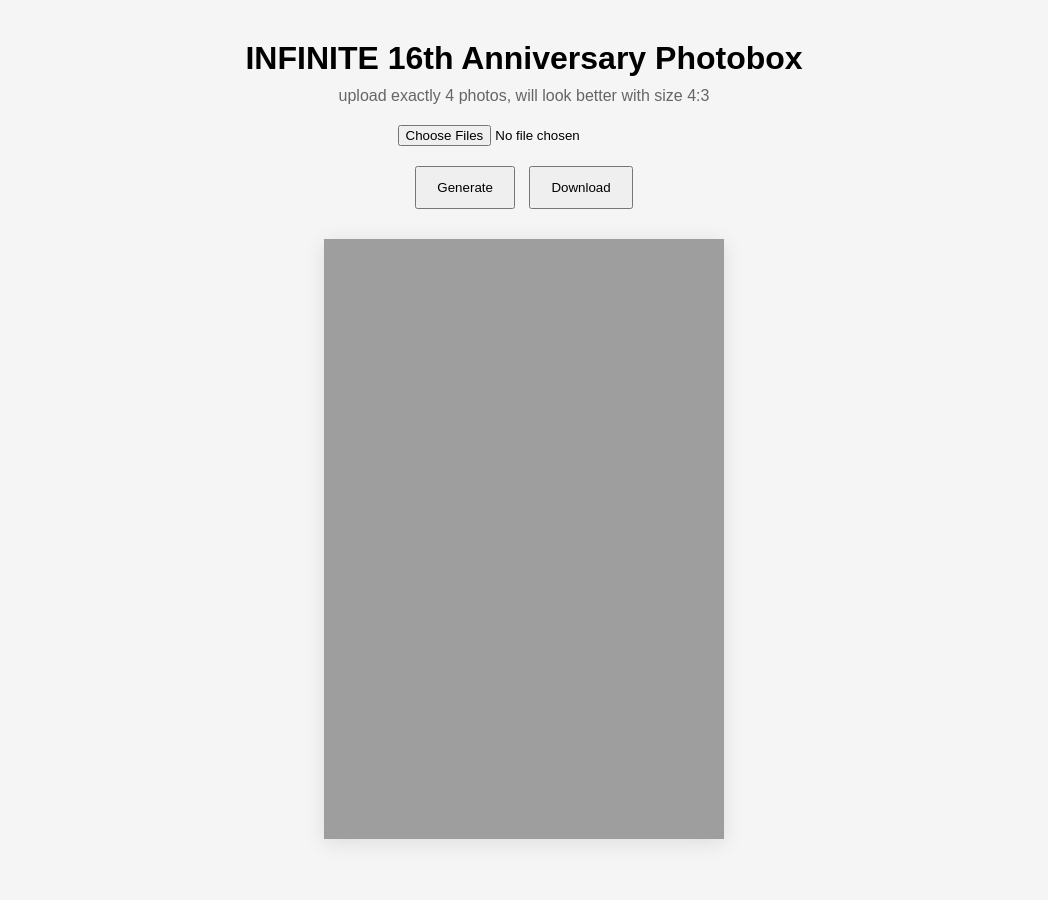
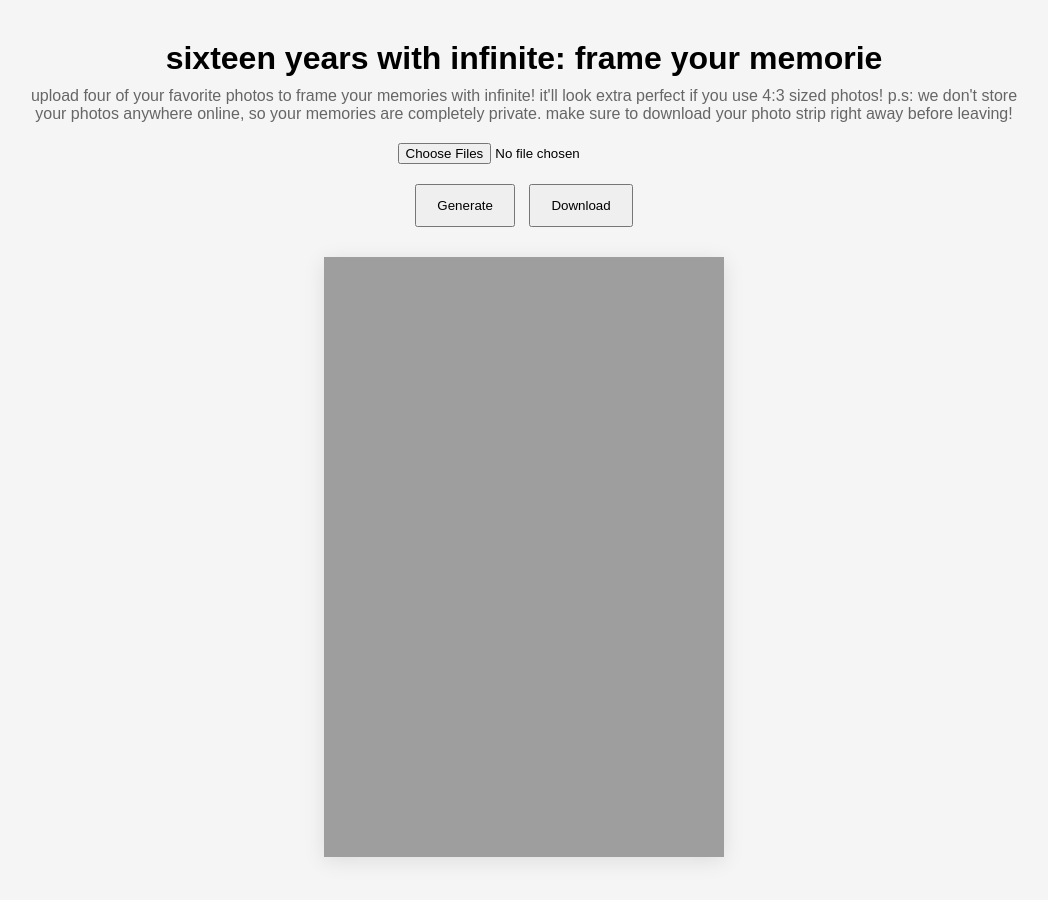
Before and after one commit to ikeufor/infinite-16th, a plain HTML site: page index.html in a window 1280 px wide. Shown: the whole page, without its empty margins (116-1164 px from the left). Drawn offline with Linux system fonts and the light colour scheme.

Commit message:
Update index.html

```diff
--- a/index.html
+++ b/index.html
@@ -4,7 +4,7 @@
     <meta charset="UTF-8">
     <meta name="viewport" content="width=device-width, initial-scale=1.0">
 
-    <title>INFINITE 16th Anniversary Photobox</title>
+    <title>sixteen years with infinite: frame your memories</title>
 
     <link rel="stylesheet" href="style.css">
 </head>
@@ -13,10 +13,11 @@
 
     <div class="container">
 
-        <h1>INFINITE 16th Anniversary Photobox</h1>
+        <h1>sixteen years with infinite: frame your memorie</h1>
 
         <p class="subtitle">
-            upload exactly 4 photos, will look better with size 4:3
+            upload four of your favorite photos to frame your memories with infinite! it'll look extra perfect if you use 4:3 sized photos!
+            p.s: we don't store your photos anywhere online, so your memories are completely private. make sure to download your photo strip right away  before leaving!
         </p>
 
         <input
```
